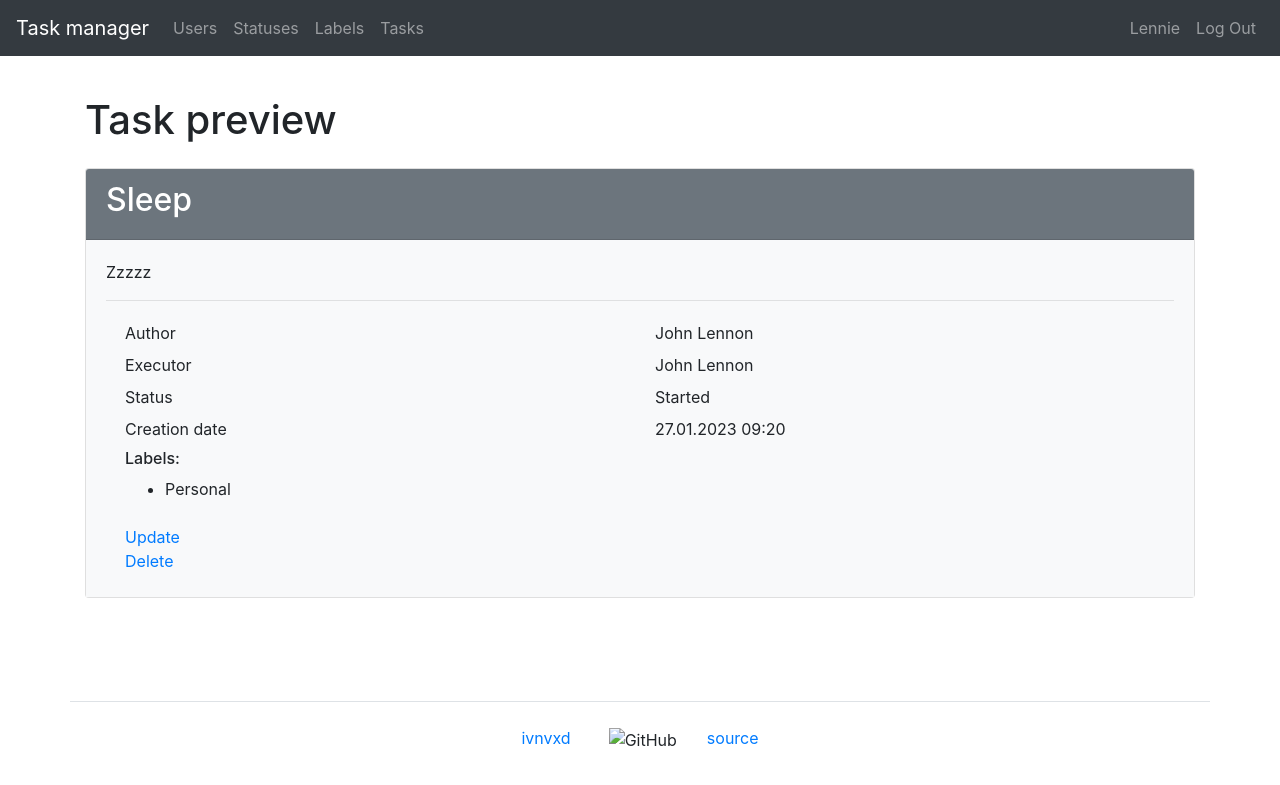
After one commit to ivnvxd/python-project-52, a Django app: page /tasks/2/ in a window 1280 px wide. The commit adds this page. Shown: the top 785 px of the page. Run offline with Django 4.2, Linux system fonts and the light colour scheme; a user stored in the database is signed in; data comes from the database, SQL or seed files in the repository; some libraries are stand-ins or nearby versions.

Commit message:
add task detailed view

```diff
--- a/task_manager/fixtures/task.json
+++ b/task_manager/fixtures/task.json
@@ -9,7 +9,7 @@
       "executor": 3,
       "status": 1,
       "date_created": "2023-01-26T16:20:45.789Z",
-      "label": []
+      "labels": []
     }
   },
   {
@@ -22,7 +22,7 @@
       "executor": 1,
       "status": 1,
       "date_created": "2023-01-27T09:20:43.123Z",
-      "label": [1]
+      "labels": [1]
     }
   },
   {
@@ -35,7 +35,7 @@
       "executor": 1,
       "status": 2,
       "date_created": "2023-01-27T12:45:30.456Z",
-      "label": [1, 2]
+      "labels": [1, 2]
     }
   }
 ]
--- a/task_manager/tasks/filters.py
+++ b/task_manager/tasks/filters.py
@@ -8,7 +8,7 @@ from task_manager.labels.models import Label
 
 class TaskFilter(FilterSet):
 
-    label = ModelChoiceFilter(
+    labels = ModelChoiceFilter(
         queryset=Label.objects.all(),
         label=_('Label')
     )
--- a/task_manager/tasks/forms.py
+++ b/task_manager/tasks/forms.py
@@ -11,5 +11,5 @@ class TaskForm(forms.ModelForm):
             'description',
             'status',
             'executor',
-            'label'
+            'labels'
         )
--- a/task_manager/tasks/models.py
+++ b/task_manager/tasks/models.py
@@ -31,6 +31,7 @@ class Task(models.Model):
     status = models.ForeignKey(
         Status,
         on_delete=models.PROTECT,
+        related_name='statuses',
         verbose_name=_('Status')
     )
     executor = models.ForeignKey(
@@ -39,11 +40,12 @@ class Task(models.Model):
         related_name='executor',
         verbose_name=_('Executor')
     )
-    label = models.ManyToManyField(
+    labels = models.ManyToManyField(
         Label,
         through='TaskLabelRelation',
         through_fields=('task', 'label'),
         blank=True,
+        related_name='labels',
         verbose_name=_('Label')
     )
 
--- a/task_manager/tasks/tests.py
+++ b/task_manager/tasks/tests.py
@@ -98,7 +98,7 @@ class TestFilterTasks(TaskTestCase):
     def test_filter_tasks_by_label(self) -> None:
         response = self.client.get(
             reverse_lazy('tasks'),
-            {'label': self.label2.pk}
+            {'labels': self.label2.pk}
         )
 
         self.assertEqual(response.context['tasks'].count(), 1)
--- a/task_manager/tasks/urls.py
+++ b/task_manager/tasks/urls.py
@@ -1,11 +1,12 @@
 from django.urls import path
 
-from .views import TasksListView, TaskCreateView,\
-    TaskUpdateView, TaskDeleteView
+from .views import TasksListView, TaskDetailView, \
+    TaskCreateView, TaskUpdateView, TaskDeleteView
 
 
 urlpatterns = [
     path('', TasksListView.as_view(), name='tasks'),
+    path('<int:pk>/', TaskDetailView.as_view(), name='task_show'),
     path('create/', TaskCreateView.as_view(), name='task_create'),
     path('<int:pk>/update/', TaskUpdateView.as_view(), name='task_update'),
     path('<int:pk>/delete/', TaskDeleteView.as_view(), name='task_delete'),
--- a/task_manager/tasks/views.py
+++ b/task_manager/tasks/views.py
@@ -1,5 +1,5 @@
 from django.urls import reverse_lazy
-from django.views.generic import CreateView, UpdateView, DeleteView
+from django.views.generic import CreateView, UpdateView, DeleteView, DetailView
 from django.utils.translation import gettext_lazy as _
 from django.contrib.messages.views import SuccessMessageMixin
 from django_filters.views import FilterView
@@ -24,6 +24,20 @@ class TasksListView(AuthRequiredMixin, FilterView):
     extra_context = {
         'title': _('Tasks'),
         'button_text': _('Show'),
+    }
+
+
+class TaskDetailView(AuthRequiredMixin, DetailView):
+    """
+    Show one task details.
+
+    Authorisation required.
+    """
+    template_name = 'tasks/task_show.html'
+    model = Task
+    context_object_name = 'task'
+    extra_context = {
+        'title': _('Task preview')
     }
 
 
--- /dev/null
+++ b/task_manager/templates/tasks/task_show.html
@@ -0,0 +1,66 @@
+{% extends "base.html" %}
+
+{% load bootstrap4 %}
+{% load i18n %}
+
+{% block title %}
+    {{ task.name }} | {% trans 'Task Manager' %}
+{% endblock %}
+
+{% block content %}
+    <h1 class="my-4">{{ title }}</h1>
+
+    <div class="card">
+        <div class="card-header bg-secondary text-white">
+            <h2>{{ task.name }}</h2>
+        </div>
+
+        <div class="card-body bg-light">
+            <p>{{ task.description }}</p>
+
+            <hr>
+
+            <div class="container">
+
+                <div class="row p-1">
+                    <div class="col">{% trans 'Author' %}</div>
+                    <div class="col">{{ task.author }}</div>
+                </div>
+
+                <div class="row p-1">
+                    <div class="col">{% trans 'Executor' %}</div>
+                    <div class="col">{{ task.executor }}</div>
+                </div>
+
+                <div class="row p-1">
+                    <div class="col">{% trans 'Status' %}</div>
+                    <div class="col">{{ task.status }}</div>
+                </div>
+
+                <div class="row p-1">
+                    <div class="col">{% trans 'Creation date' %}</div>
+                    <div class="col">{{ task.date_created|date:"d.m.Y H:i" }}</div>
+                </div>
+
+                <div class="row p-1">
+                    <div class="col">
+                        <h6>{% trans 'Labels' %}:</h6>
+                        <ul>
+                            {% for label in task.labels.all %}
+                                <li>{{  label.name }}</li>
+                            {% endfor %}
+                        </ul>
+                    </div>
+                </div>
+
+                <div class="row p-1">
+                    <div class="col">
+                        <a href="{% url 'task_update' task.id %}">{% trans 'Update' %}</a>
+                        <br>
+                        <a href="{% url 'task_delete' task.id %}">{% trans 'Delete' %}</a>
+                    </div>
+                </div>
+            </div>
+        </div>
+    </div>
+{% endblock content %}
--- a/task_manager/templates/tasks/tasks.html
+++ b/task_manager/templates/tasks/tasks.html
@@ -39,7 +39,7 @@
                 {% for task in tasks %}
                     <tr>
                         <td>{{ task.id }}</td>
-                        <td>{{ task.name }}</td>
+                        <td><a href="{% url 'task_show' task.id %}">{{ task.name }}</a></td>
                         <td>{{ task.status }}</td>
                         <td>{{ task.author }}</td>
                         <td>{{ task.executor }}</td>
```
Also changed, not shown: db.sqlite3 (deleted), task_manager/labels/migrations/0001_initial.py (deleted), task_manager/statuses/migrations/0001_initial.py (deleted), task_manager/statuses/migrations/0002_alter_status_name.py (deleted), task_manager/tasks/migrations/0001_initial.py (deleted), task_manager/tasks/migrations/0002_rename_created_date_task_date_created.py (deleted), task_manager/tasks/migrations/0003_alter_task_name.py (deleted), task_manager/tasks/migrations/0004_tasklabelrelation_task_label.py (deleted), task_manager/users/migrations/0001_initial.py (deleted).
